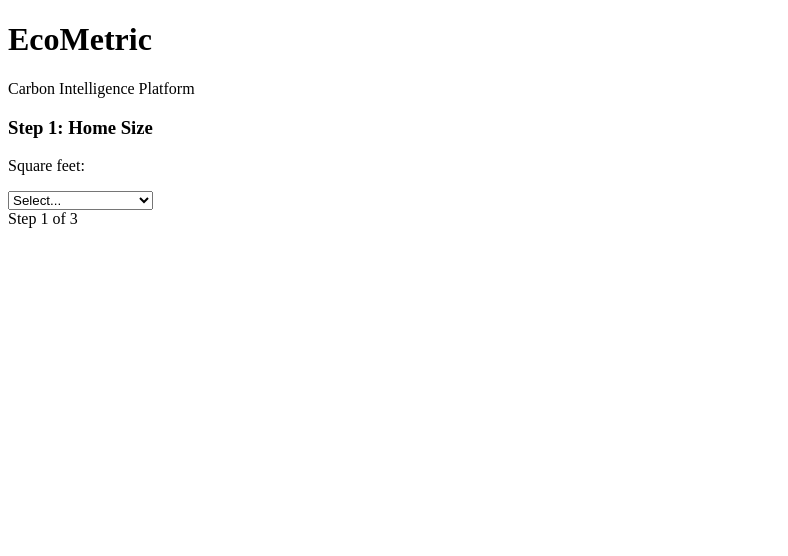
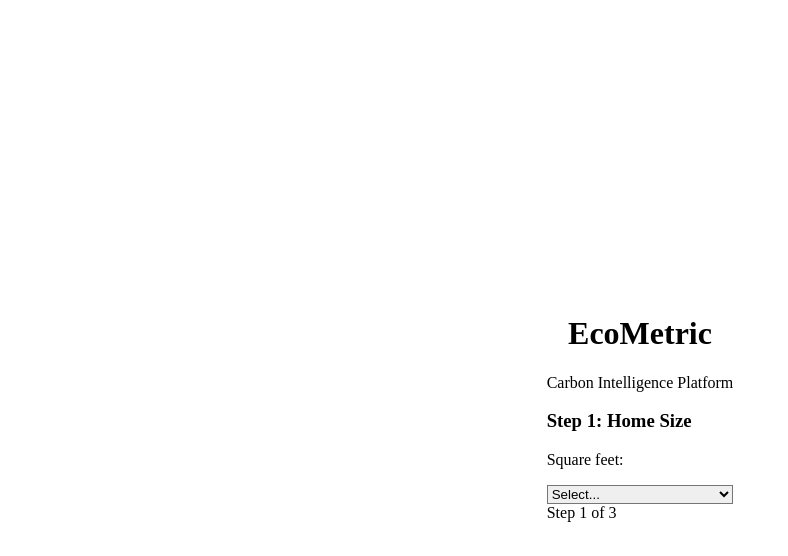
Before and after one commit to videogreg/ecometric, a Next.js app: page / in a window 1280 px wide. Shown: the top 556 px of the page, without its empty margins (0-788 px from the left). Built offline with nearby package versions, Linux system fonts and the light colour scheme.

Commit message:
Add CSS and layout files

```diff
--- /dev/null
+++ b/app/globals.css
@@ -0,0 +1,3 @@
+@tailwind base;
+@tailwind components;
+@tailwind utilities;
--- /dev/null
+++ b/app/layout.tsx
@@ -0,0 +1,14 @@
+import './globals.css'
+
+export const metadata = {
+  title: 'EcoMetric - Carbon Intelligence Platform',
+  description: 'Calculate your carbon footprint',
+}
+
+export default function RootLayout({ children }) {
+  return (
+    <html lang="en">
+      <body>{children}</body>
+    </html>
+  )
+}
```
